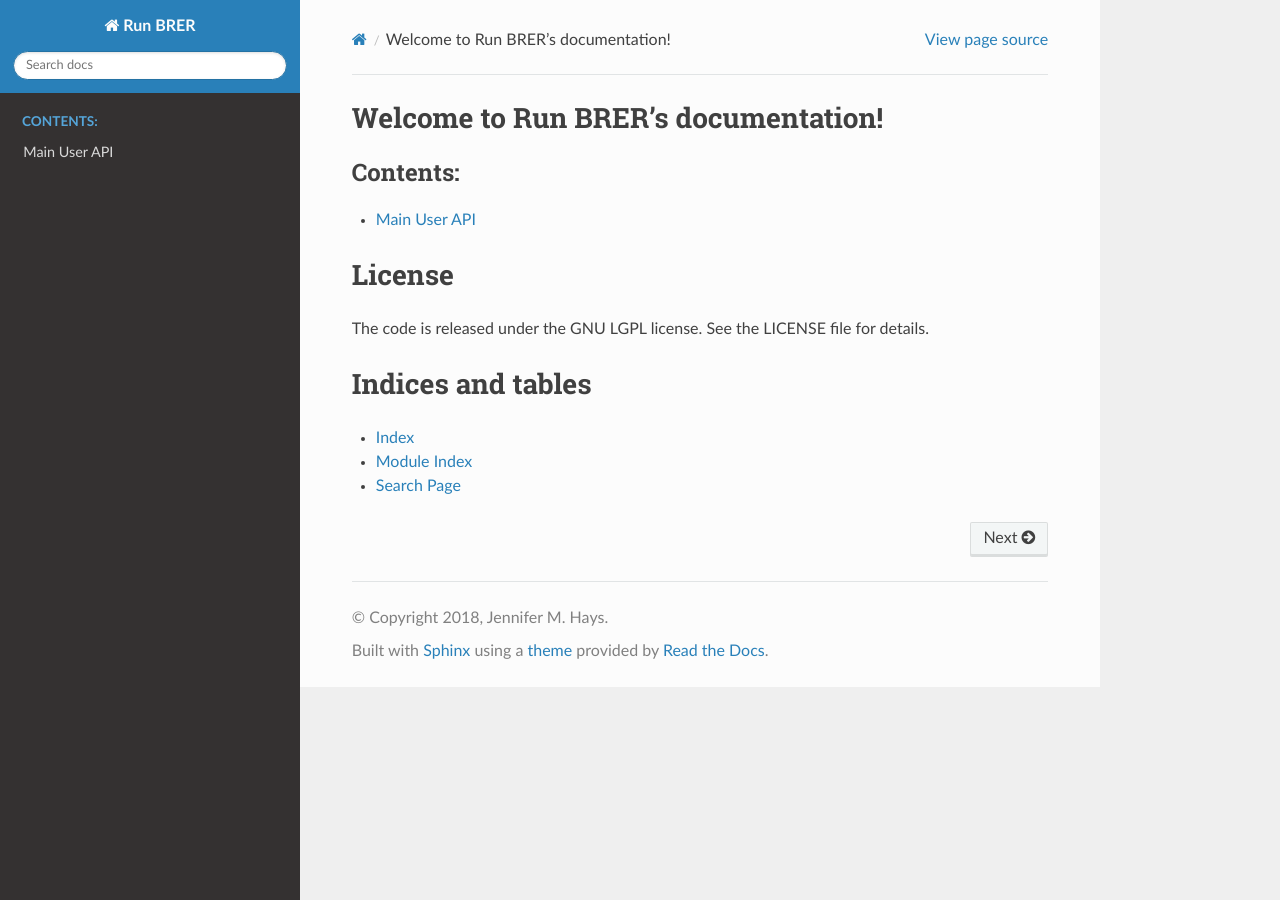
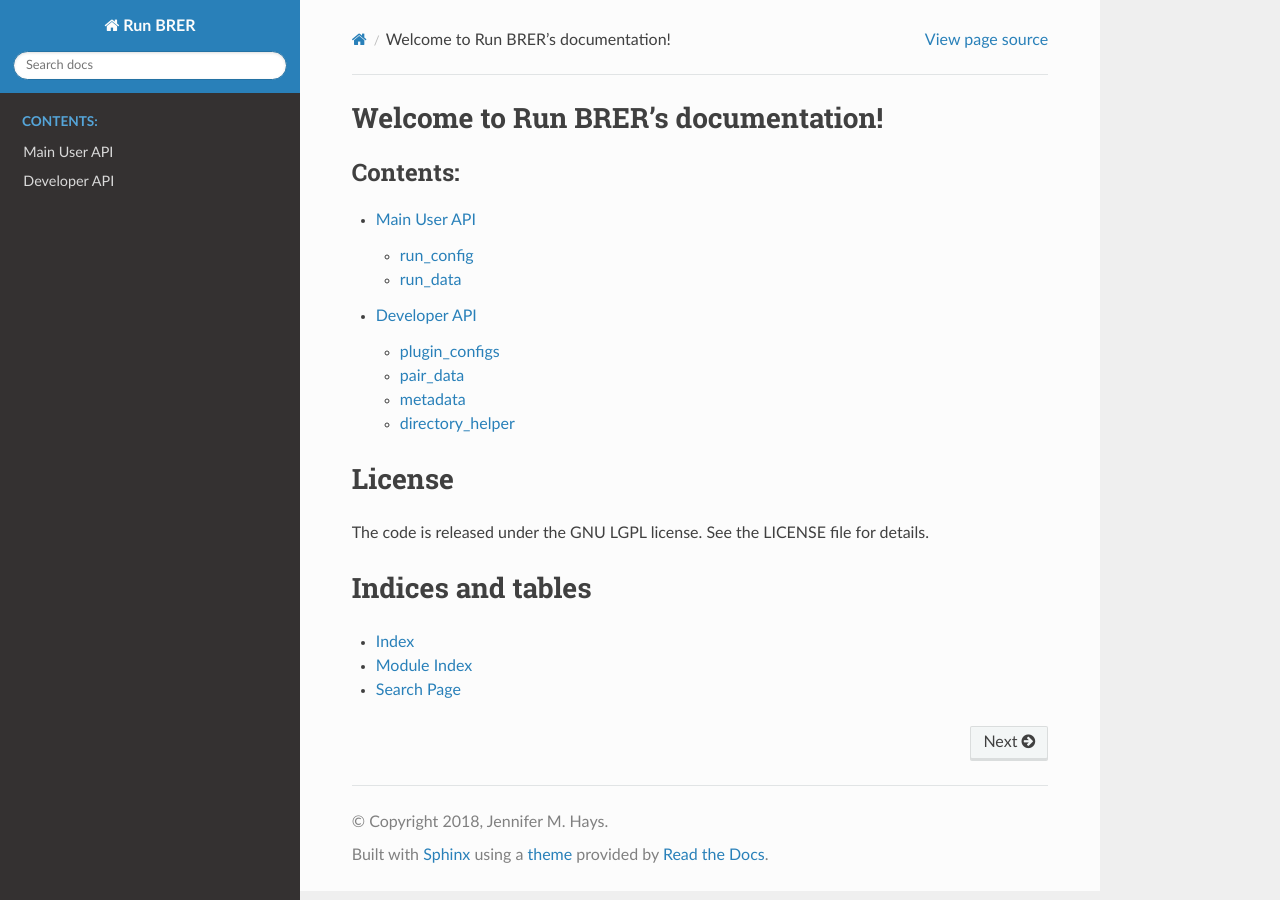
Before and after one commit to kassonlab/brer-md, a Sphinx documentation site: the page built from docs/index.rst, in a window 1280 px wide. Built offline with Sphinx 7.4.7 and the Read the Docs theme 2.0.0, drawn with Linux system fonts in a browser that asks for light colours.

Commit message:
Initial commit of working docs

```diff
--- /dev/null
+++ b/docs/developer_api.rst
@@ -0,0 +1,26 @@
+Developer API
+==============================================
+
+
+plugin_configs
+---------------------------
+.. automodule:: run_brer.plugin_configs
+   :members:
+
+
+pair_data
+-----------
+.. automodule:: run_brer.pair_data
+   :members:
+
+
+metadata
+------------
+.. automodule:: run_data.metadata
+   :members:
+
+
+directory_helper
+------------------
+.. automodule:: run_data.directory_helper
+   :members:
--- a/docs/index.rst
+++ b/docs/index.rst
@@ -11,6 +11,7 @@ Welcome to Run BRER's documentation!
    :caption: Contents:
 
    user_api
+   developer_api
 
 
 
--- a/docs/user_api.rst
+++ b/docs/user_api.rst
@@ -1,6 +1,13 @@
 Main User API
 ==============================================
 
-.. automodule:: run_brer
+run_config
+-------------
+.. automodule:: run_brer.run_config
    :members:
-   :imported-members:
+
+
+run_data
+---------------
+.. automodule:: run_brer.run_data
+   :members:
```
